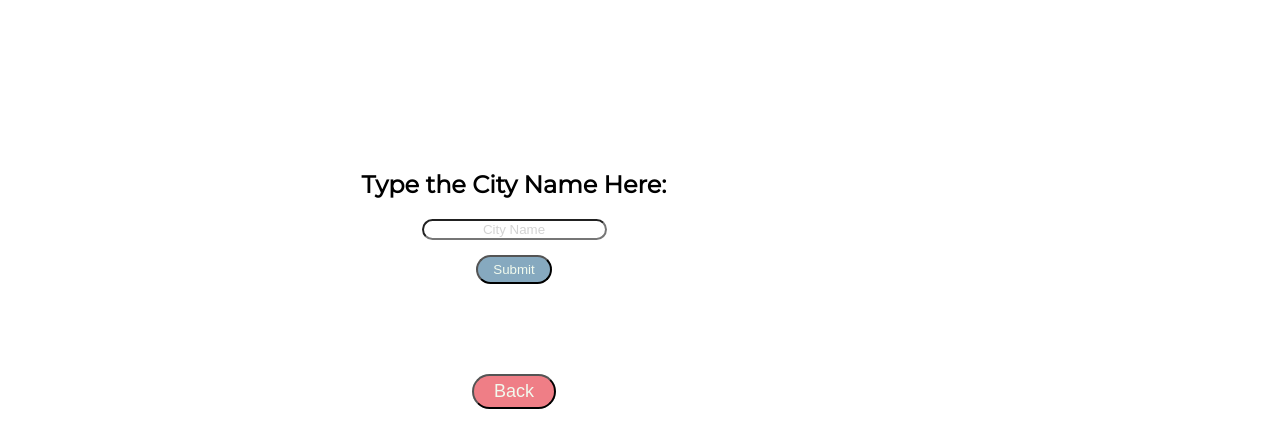
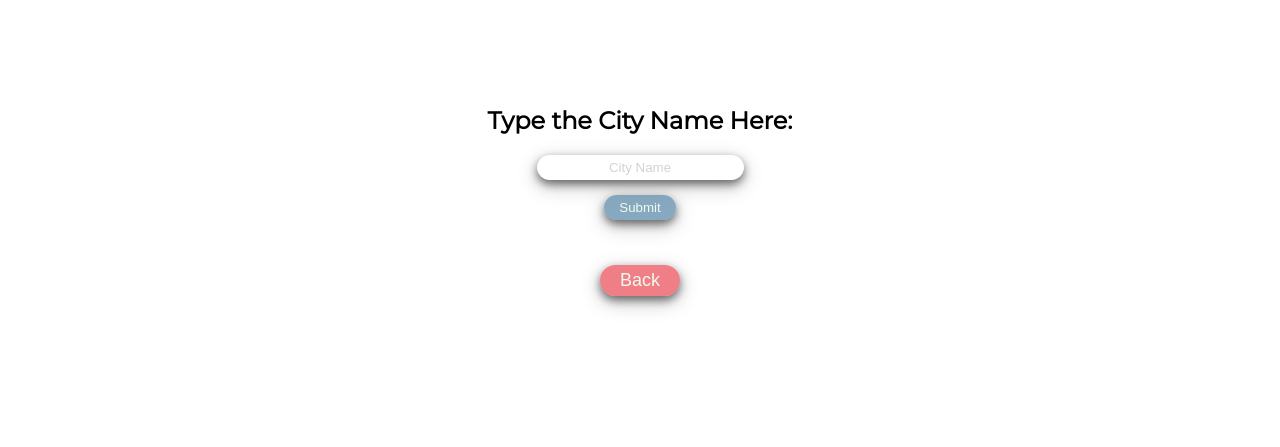
Before and after one commit to danielwrosenbaum/art-of-weather, a website: page index.html in a window 1280 px wide. Shown: the part 85-532 px from the top of the page. Drawn offline with Linux system fonts and the light colour scheme; no server answers.

Commit message:
add css styling to buttons and input box. #1

```diff
--- a/css/layout.css
+++ b/css/layout.css
@@ -24,6 +24,7 @@
   .heading-container {
     max-width: 900px;
     height: 100%;
+    margin: 0 auto;
   }
 
   /* .column-full,
--- a/css/styles.css
+++ b/css/styles.css
@@ -16,7 +16,7 @@ header {
 
 .main-container {
   position: relative;
-  margin: 10% 5% 0 5%;
+  margin-top: 5%;
   z-index: 2;
 }
 
@@ -43,7 +43,7 @@ img {
 }
 
 .search-container {
-  margin: 25px;
+  margin: 20px;
   text-align: center;
   padding: 25px;
 }
@@ -55,24 +55,52 @@ img {
 
 .button-container {
   text-align: center;
-  padding: 15px 0 25px 0;
+
+  /* padding: 15px 0 25px 0; */
 }
 
 .submit-button {
   padding: 5px 15px;
-  border-radius: 25px;
   background-color: rgba(69, 123, 157, 0.65);
   color: rgb(241, 250, 238);
+  margin-top: 15px;
+}
+
+.submit-button:hover {
+  background-color: rgba(0, 157, 255, 1);
+}
+
+.submit-button:active {
+  background-color: rgb(0, 157, 255);
+  box-shadow: 0 5px rgba(2, 94, 151, 1);
+  transform: translateY(4px);
 }
 
 .back-button {
   padding: 5px 20px;
   font-size: large;
-  border-radius: 25px;
   background-color: rgba(230, 57, 70, 0.65);
   color: rgb(241, 250, 238);
+  margin-bottom: 10px;
+}
+
+.back-button:hover {
+  background-color: rgb(236, 47, 63);
+}
+
+.back-button:active {
+  background-color: rgb(236, 47, 63);
+  box-shadow: 0 5px rgb(145, 2, 14);
+  transform: translateY(4px);
+}
+
+input,
+button {
+  border-radius: 25px;
+  box-shadow: 0 4px 8px 0 rgba(0, 0, 0, 0.5), 0 6px 20px 0 rgba(0, 0, 0, 0.25);
+  border: none;
 }
 
 input {
-  border-radius: 15px;
+  padding: 5px 15px;
 }
--- a/index.html
+++ b/index.html
@@ -23,6 +23,7 @@
     </div>
   </header>
   <main class="main-container">
+    <div class="view get-weather">
       <div class="search-container">
         <h2>Type the City Name Here:</h2>
         <input class="city-name" type="text" placeholder="City Name">
@@ -33,7 +34,7 @@
       <div class="button-container">
         <button class="back-button">Back</button>
       </div>
-
+    </div>
   </main>
 
   <script src="js/data.js"></script>
--- a/js/main.js
+++ b/js/main.js
@@ -1,5 +1,6 @@
-var $mainContainer = document.querySelector('.main-container');
+// var $mainContainer = document.querySelector('.main-container');
 var $backgroundPic = document.querySelector('.background-pic');
+var $getWeatherPage = document.querySelector('.get-weather');
 
 function getArtData(weather) {
   var xhr = new XMLHttpRequest();
@@ -14,10 +15,11 @@ function getArtData(weather) {
     $randomBackground.setAttribute('alt', $newPicAlt);
     $backgroundPic.prepend($randomBackground);
     var $imageContainer = document.createElement('div');
-    $mainContainer.prepend($imageContainer);
+    $getWeatherPage.prepend($imageContainer);
     var $newImage = document.createElement('img');
     $newImage.setAttribute('src', $newPic);
     $newImage.setAttribute('alt', $newPicAlt);
+    $newImage.className = 'main-pic';
     $imageContainer.prepend($newImage);
     var $newImageTitle = document.createElement('h4');
     $newImageTitle.textContent = xhr.response.artObjects[i].title;
```
Lines whose indentation alone changed are shown as unchanged.
